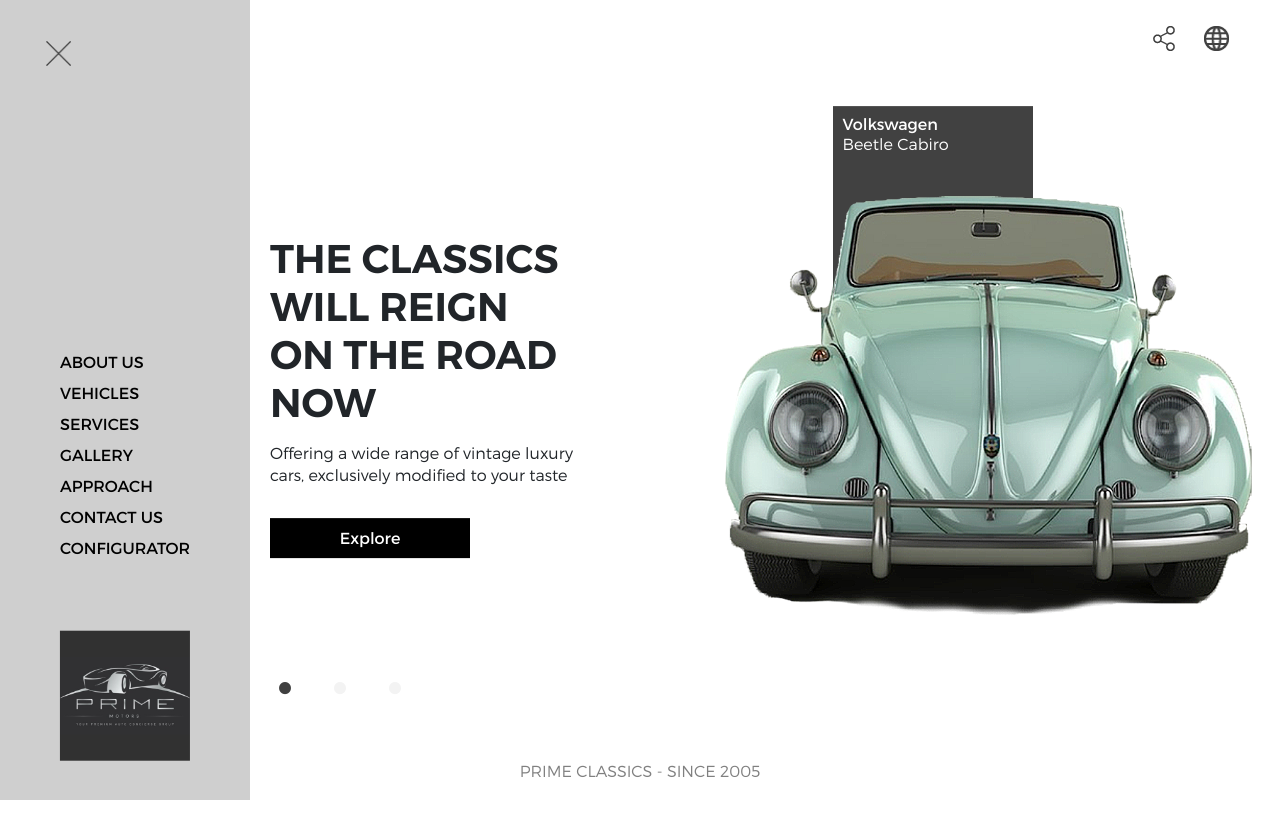
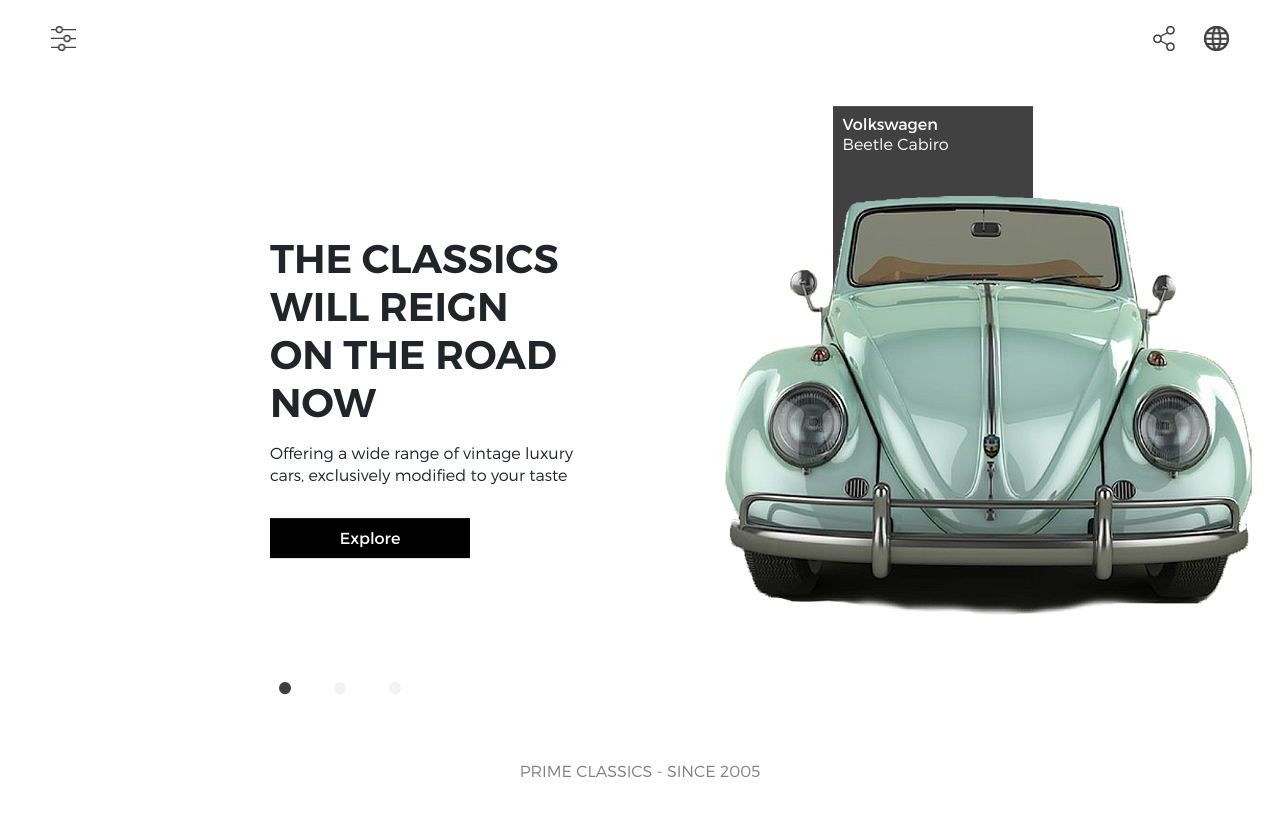
Before and after one commit to osamakhawar93/primeclassics, a plain HTML site: page index.html in a window 1280 px wide. Drawn offline with Linux system fonts and the light colour scheme.

Commit message:
sidebar fixed

```diff
--- a/index.html
+++ b/index.html
@@ -29,7 +29,7 @@
 
         <!-- Sidebar  -->
 
-        <nav id="sidebar" class="active">
+        <nav id="sidebar">
 
             <button class="no-button" id="insideCollapse">
                 <img src="images/close.png" alt="Close Sidebar" title="Click to Toggle Sidebar" />
```
Also changed, not shown: services.html (+1 -1 lines), vehicles.html (+1 -1 lines).
